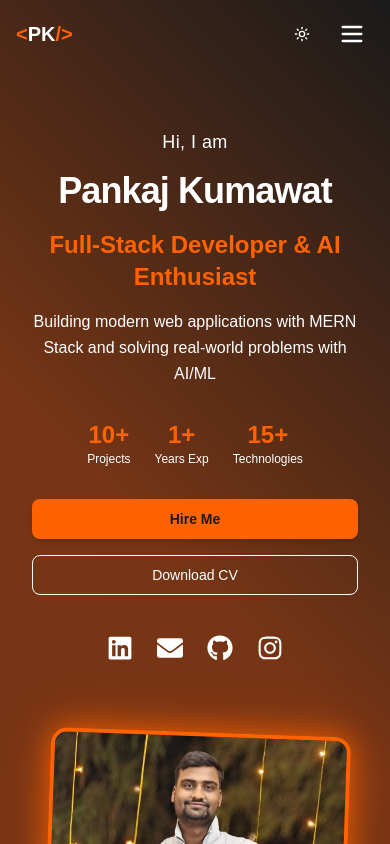
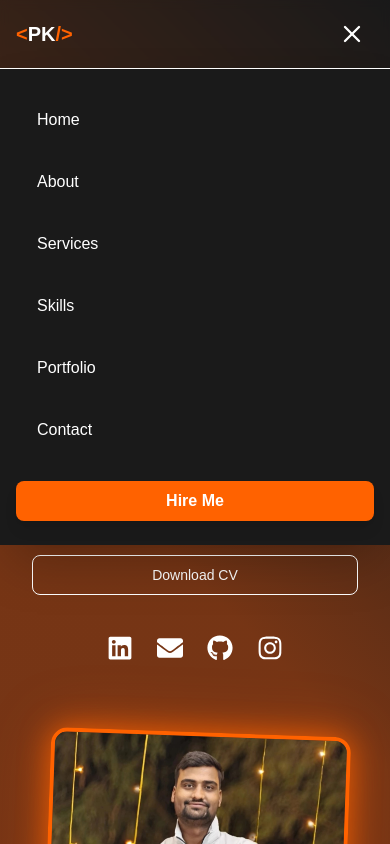
Before and after one commit to pankajkumawat15m/Personal-Portfolio, a React (Vite) app: page / in a window 390 px wide. Both pictures are taken after a click on the button "Toggle menu". Shown: the top 844 px of the page. Built offline with nearby package versions, Linux system fonts and the light colour scheme; the HTML template or start-up script is replaced by a standard one.

Commit message:
Fix mobile menu visibility and navbar theme - keep dark background on scroll

```diff
--- a/src/components/Navbar.jsx
+++ b/src/components/Navbar.jsx
@@ -1,7 +1,6 @@
 import { useState, useEffect } from "react";
 import { Button } from "./ui/button";
 import { motion } from "framer-motion";
-import ThemeToggle from "./ThemeToggle";
 import { Menu, X } from "lucide-react";
 
 function Navbar() {
@@ -32,8 +31,8 @@ function Navbar() {
       transition={{ duration: 0.5 }}
       className={`fixed top-0 w-full z-50 transition-all duration-300 ${
         scrolled
-          ? "bg-white/95 dark:bg-dark/95 backdrop-blur-xl shadow-lg py-2 sm:py-3"
-          : "bg-transparent py-3 sm:py-4"
+          ? "bg-dark/98 backdrop-blur-xl shadow-lg border-b border-accent/20 py-2 sm:py-3"
+          : "bg-dark/40 backdrop-blur-sm py-3 sm:py-4"
       }`}
     >
       <div className="max-w-7xl mx-auto px-4 sm:px-6 lg:px-8 flex justify-between items-center">
@@ -67,21 +66,19 @@ function Navbar() {
 
         {/* Actions */}
         <div className="hidden md:flex items-center gap-3">
-          <ThemeToggle />
           <motion.a
             href="#contact"
             whileHover={{ scale: 1.05 }}
             whileTap={{ scale: 0.95 }}
           >
-            <Button className="bg-accent text-dark hover:bg-accent/90 h-10 px-6 text-sm lg:text-base rounded-lg shadow-md hover:shadow-xl transition-all font-semibold">
+            <Button className="bg-accent text-white hover:bg-accent/90 h-10 px-6 text-sm lg:text-base rounded-lg shadow-md hover:shadow-xl transition-all font-semibold">
               Hire Me
             </Button>
           </motion.a>
         </div>
 
         {/* Mobile Menu Button */}
-        <div className="md:hidden flex items-center gap-2">
-          <ThemeToggle />
+        <div className="md:hidden flex items-center">
           <motion.button
             whileTap={{ scale: 0.9 }}
             onClick={() => setIsOpen(!isOpen)}
@@ -99,30 +96,35 @@ function Navbar() {
           initial={{ opacity: 0, y: -20 }}
           animate={{ opacity: 1, y: 0 }}
           exit={{ opacity: 0, y: -20 }}
-          transition={{ duration: 0.3 }}
-          className="md:hidden absolute top-full left-0 right-0 bg-white dark:bg-dark/98 backdrop-blur-xl shadow-2xl border-t border-gray-200 dark:border-gray-800"
+          transition={{ duration: 0.3, ease: "easeOut" }}
+          className="md:hidden absolute top-full left-0 right-0 bg-[#1a1a1a] backdrop-blur-xl shadow-2xl border-t border-gray-800"
         >
-          <div className="px-4 py-6 space-y-1 max-h-[70vh] overflow-y-auto">
+          <div className="px-4 py-6 space-y-2 max-h-[70vh] overflow-y-auto">
             {navItems.map((item, index) => (
               <motion.a
                 key={item.name}
                 href={item.href}
                 initial={{ opacity: 0, x: -20 }}
                 animate={{ opacity: 1, x: 0 }}
-                transition={{ delay: index * 0.1 }}
-                className="block py-3 px-4 text-gray-900 dark:text-light hover:text-accent hover:bg-accent/10 dark:hover:bg-accent/20 rounded-lg transition-all font-medium text-base"
+                transition={{ delay: index * 0.05, ease: "easeOut" }}
+                className="block py-3.5 px-5 text-gray-200 hover:text-accent hover:bg-accent/20 rounded-lg transition-all duration-300 font-medium text-base border border-transparent hover:border-accent/50"
                 onClick={() => setIsOpen(false)}
               >
                 {item.name}
               </motion.a>
             ))}
-            <div className="pt-4">
+            <motion.div
+              initial={{ opacity: 0, y: 10 }}
+              animate={{ opacity: 1, y: 0 }}
+              transition={{ delay: navItems.length * 0.05 + 0.1 }}
+              className="pt-4"
+            >
               <a href="#contact" onClick={() => setIsOpen(false)}>
-                <Button className="w-full bg-accent text-dark hover:bg-accent/90 rounded-lg shadow-md font-semibold">
+                <Button className="w-full bg-accent text-white hover:bg-accent/90 rounded-lg shadow-lg hover:shadow-xl transition-all duration-300 font-semibold py-3.5 text-base">
                   Hire Me
                 </Button>
               </a>
-            </div>
+            </motion.div>
           </div>
         </motion.div>
       )}
```
